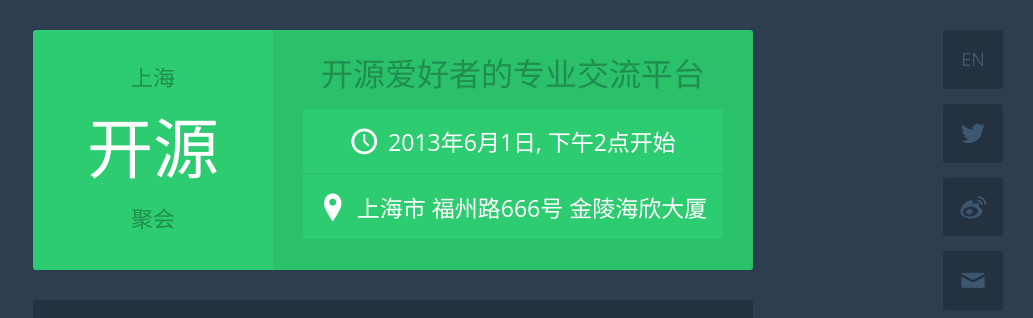
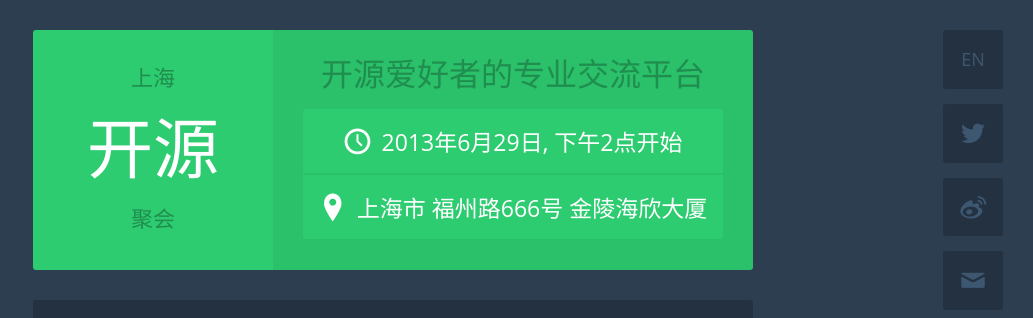
Before and after one commit to Wiredcraft/shanghaios, a Jekyll site: the page built from index.md, in a window 1280 px wide. Shown: the top 318 px of the page, without its empty margins (247-1280 px from the left). Built offline with Jekyll 4.4.1, drawn with Linux system fonts in a browser that asks for light colours; comment, search, counter and statistics services are not loaded.

Commit message:
update event

```diff
--- a/_config.yml
+++ b/_config.yml
@@ -9,8 +9,8 @@ switch: {en: "<a href='/'>中文</a>", cn: "<a href='/en.html'>en</a>"}
 name: {en: "Shanghai <span>Open Source</span> Meetup", cn: "上海<span>开源</span>聚会"}
 description: {en: "Meet the Open Source community", cn: "开源爱好者的专业交流平台" }
 details: {
-	en: { day: "Jun 1, 2013", time: "from 2:00 PM", addr: "666 Fuzhou road, Shanghai" },
-	cn: { day: "2013年6月1日", time: "下午2点开始", addr: "上海市 福州路666号 金陵海欣大厦" }
+	en: { day: "Jun 29, 2013", time: "from 2:00 PM", addr: "666 Fuzhou road, Shanghai" },
+	cn: { day: "2013年6月29日", time: "下午2点开始", addr: "上海市 福州路666号 金陵海欣大厦" }
 }
 
 # url: http://wiredcraft.github.com/foundation
--- a/_layouts/default.html
+++ b/_layouts/default.html
@@ -26,7 +26,7 @@
     <ul>
       <li class='language'>{{ switch }}</li>
       <li class='twitter'><a href='http://twitter.com/ShanghaiOs' target='_blank'>t</a></li>
-      <li class='weibo'><a href='http://www.weibo.com/u/2987642162' target='_blank'>w</a></li>
+      <li class='weibo'><a href='http://event.weibo.com/932296' target='_blank'>w</a></li>
       <li class='newsletter'><a href='http://eepurl.com/o9bBz' target='_blank'>n</a></li>
       <li class='rss'><a href="/atom.xml">r</a></li>
     </ul>
```
